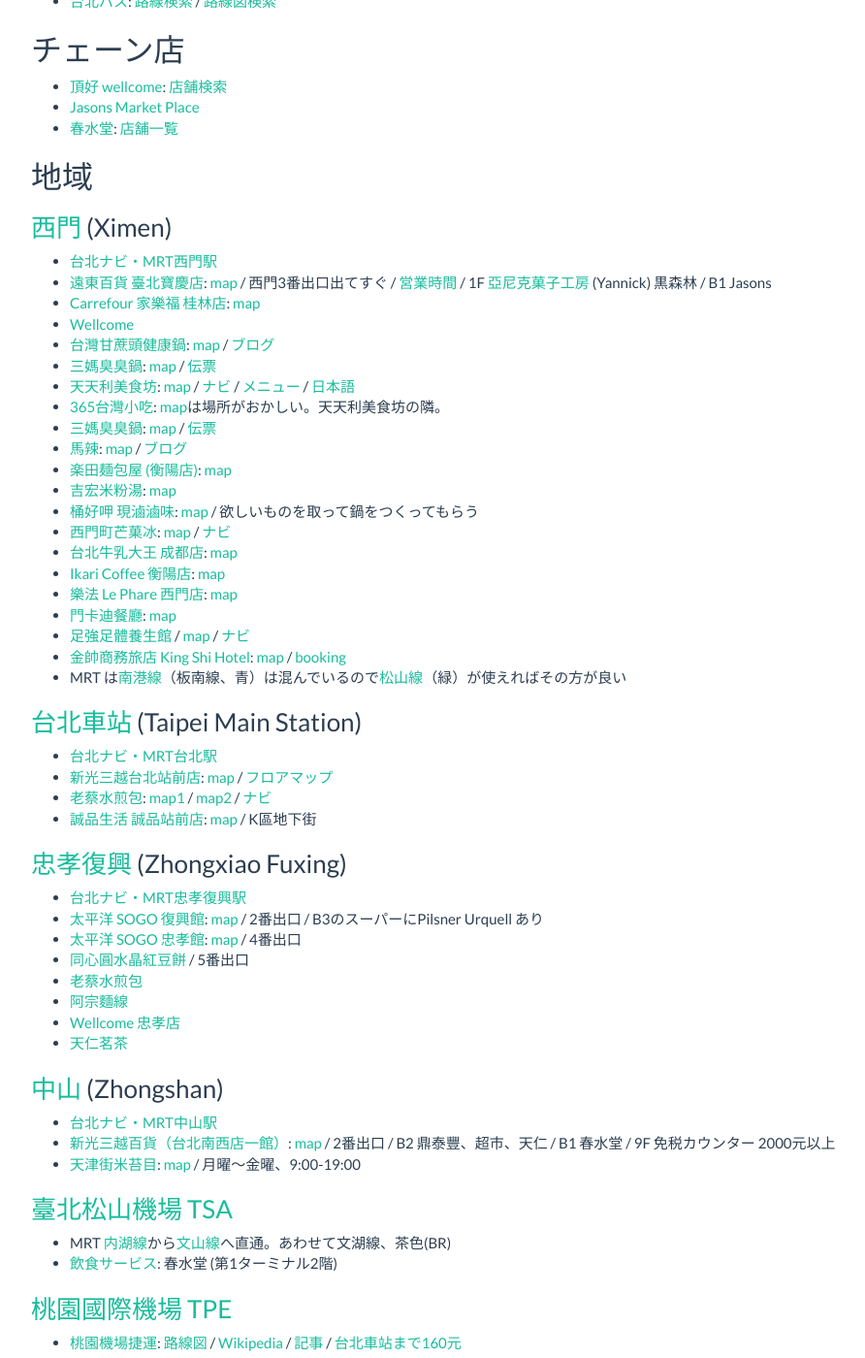
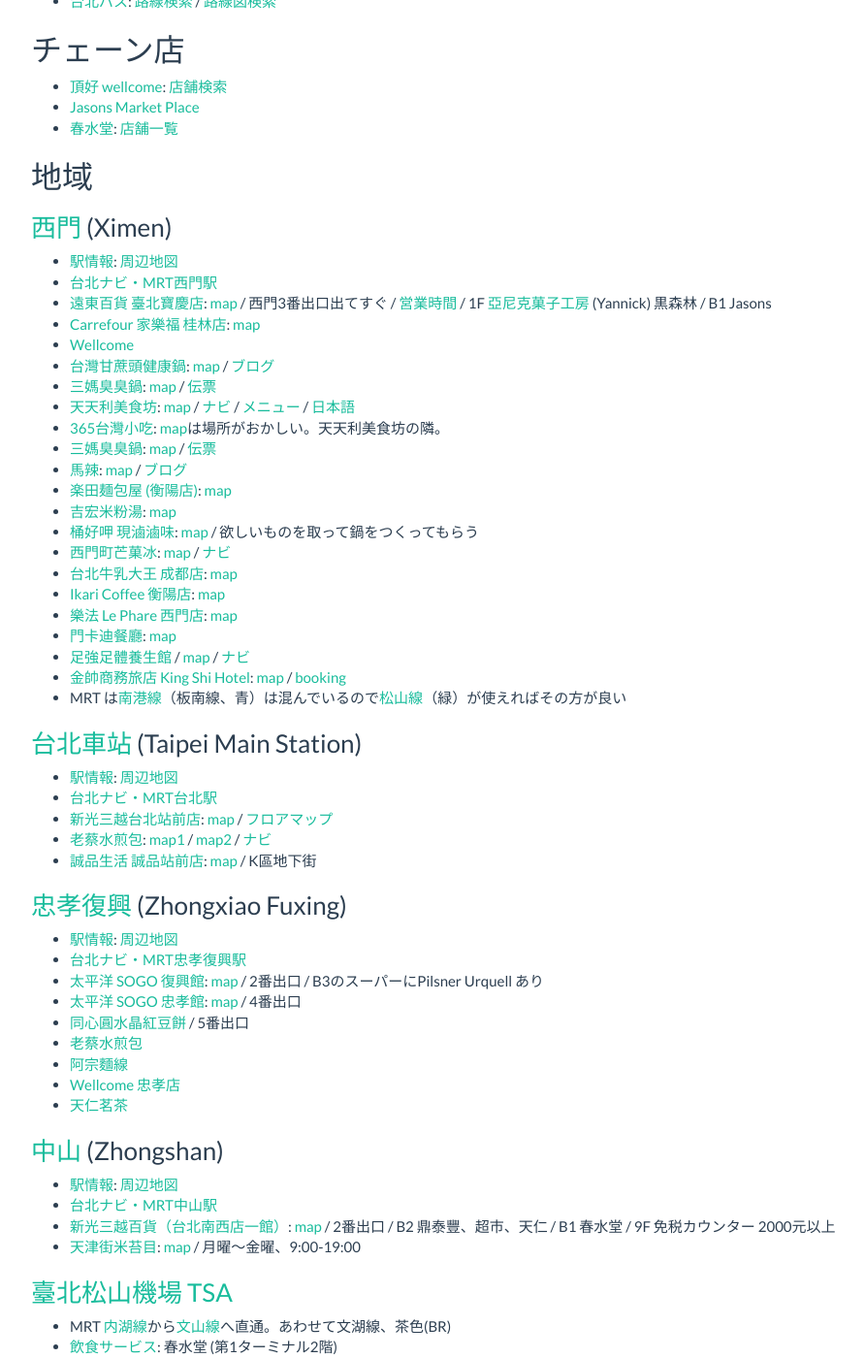
Before and after one commit to sekika/sekika.github.io, a Jekyll site: the page built from _posts/2017-04-01-Taipei.md, in a window 1280 px wide and 1400 px high, scrolled down 618 px. Shown: the whole window at 97% size, without its empty margins (38-930 px from the left). Built offline with Jekyll 4.4.1, drawn with Linux system fonts in a browser that asks for light colours; nearby versions of some CDN libraries; comment, search, counter and statistics services are not loaded.

Commit message:
駅情報

```diff
--- a/_posts/2017-04-01-Taipei.md
+++ b/_posts/2017-04-01-Taipei.md
@@ -29,6 +29,7 @@
 
 ### [西門](https://ja.wikipedia.org/wiki/%E8%A5%BF%E9%96%80%E9%A7%85) (Ximen) ###
 
+* [駅情報](http://www.metro.taipei/ct.asp?xItem=78479152&CtNode=70089&mp=122035): [周辺地図](http://web.metro.taipei/img/ALL/Route2200/086.jpg)
 * [台北ナビ・MRT西門駅](http://www.taipeinavi.com/area/detail.php?area_id=3)
 * [遠東百貨 臺北寶慶店](https://www.feds.com.tw/store/floor.aspx?store=24): [map](https://goo.gl/maps/gX3RivUPQjz) / 西門3番出口出てすぐ / [営業時間](https://www.feds.com.tw/store/info.aspx?store=24) / 1F [亞尼克菓子工房](http://www.yannick.com.tw/) (Yannick) 黒森林 / B1 Jasons
 * [Carrefour 家樂福 桂林店](http://www.carrefour.com.tw/store/%E6%A1%82%E6%9E%97%E5%BA%97): [map](https://goo.gl/maps/TNFXBrche9r)
@@ -53,6 +54,7 @@
 
 ### [台北車站](https://ja.wikipedia.org/wiki/%E5%8F%B0%E5%8C%97%E9%A7%85) (Taipei Main Station) ###
 
+* [駅情報](http://www.metro.taipei/ct.asp?xItem=78479152&CtNode=70089&mp=122035): [周辺地図](http://web.metro.taipei/img/ALL/Route2200/051.jpg)
 * [台北ナビ・MRT台北駅](http://www.taipeinavi.com/area/detail.php?area_id=2)
 * [新光三越台北站前店](http://www.skm.com.tw/Foreigner/ja/Foreign/Index): [map](https://goo.gl/maps/bXjrEECKSnS2) / [フロアマップ](http://www.skm.com.tw/Foreigner/ja/Foreign/Floor/9daa4b7d-1a00-4cb9-a429-8cb99050e88a#34eae523-c229-48e3-a434-2a19ab175d8a)
 * [老蔡水煎包](https://www.facebook.com/pg/%E8%80%81%E8%94%A1%E6%B0%B4%E7%85%8E%E5%8C%85-284238398269982/about/): [map1](https://goo.gl/maps/F9nL4Hbq6cJ2) / [map2](https://goo.gl/maps/827MLjnwhMo) / [ナビ](http://www.taipeinavi.com/food/1028/)
@@ -60,6 +62,7 @@
 
 ### [忠孝復興](https://ja.wikipedia.org/wiki/%E5%BF%A0%E5%AD%9D%E5%BE%A9%E8%88%88%E9%A7%85) (Zhongxiao Fuxing) ###
 
+* [駅情報](http://www.metro.taipei/ct.asp?xItem=78479152&CtNode=70089&mp=122035): [周辺地図](http://web.metro.taipei/img/ALL/Route2200/010.jpg)
 * [台北ナビ・MRT忠孝復興駅](http://www.taipeinavi.com/area/detail.php?area_id=8)
 * [太平洋 SOGO 復興館](https://www.sogo.com.tw/www/lang/jp/index03.aspx): [map](https://goo.gl/maps/HP9YU1HKWco) / 2番出口
 / B3のスーパーにPilsner Urquell あり
@@ -72,6 +75,7 @@
 
 ### [中山](https://ja.wikipedia.org/wiki/%E4%B8%AD%E5%B1%B1%E9%A7%85_(%E5%8F%B0%E5%8C%97%E5%B8%82)) (Zhongshan) ###
 
+* [駅情報](http://www.metro.taipei/ct.asp?xItem=78479152&CtNode=70089&mp=122035): [周辺地図](http://web.metro.taipei/img/ALL/Route2200/053.jpg)
 * [台北ナビ・MRT中山駅](http://www.taipeinavi.com/area/detail.php?area_id=1)
 * [新光三越百貨（台北南西店一館）](http://www.skm.com.tw/Foreigner/ja/Foreign/Floor/9e7f2731-ff3c-4d18-b872-ebb2660528f5#444ca5a9-73f0-4540-989c-949d08c20ee7): [map](https://goo.gl/maps/EPtTvV9SM272) / 2番出口 / B2 鼎泰豐、超市、天仁 / B1 春水堂 / 9F 免税カウンター 2000元以上
 * [天津街米苔目](facebook.com/pages/天津街米苔目/212898068724937): [map](https://goo.gl/maps/xkd5E344KM12) / 月曜〜金曜、9:00-19:00
@@ -83,7 +87,7 @@
 
 ### [桃園國際機場 TPE](http://www.taoyuan-airport.com/japanese) ###
 
-* [桃園機場捷運](https://www.tymetro.com.tw/eng/index.php): [路線図](https://www.tymetro.com.tw/cht/index.php?code=list&flag=detail&ids=24&article_id=65) / [Wikipedia](https://ja.wikipedia.org/wiki/%E6%A1%83%E5%9C%92%E6%A9%9F%E5%A0%B4%E6%8D%B7%E9%81%8B) / [記事](http://www.asiatravelnote.com/2017/02/24/taoyuan_airport_mrt_review.php) / [台北車站まで160元](https://www.tymetro.com.tw/js/upload/ckfinder/images/original_B.jpg)
+* [桃園機場捷運](https://www.tymetro.com.tw/eng/index.php): [路線図](https://www.tymetro.com.tw/cht/index.php?code=list&flag=detail&ids=24&article_id=65) / [Wikipedia](https://ja.wikipedia.org/wiki/%E6%A1%83%E5%9C%92%E6%A9%9F%E5%A0%B4%E6%8D%B7%E9%81%8B) / [記事](http://www.asiatravelnote.com/2017/02/24/taoyuan_airport_mrt_review.php) / [台北車站まで160元](https://www.tymetro.com.tw/js/upload/ckfinder/images/original_B.jpg) / [北門駅も近い](http://taiwanwind.jp/news-mrt-20170115/)
 
 ### その他 ###
 
```
